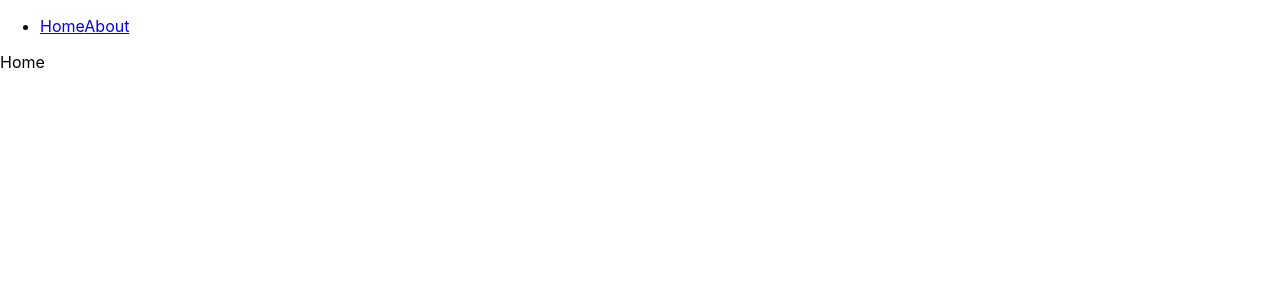
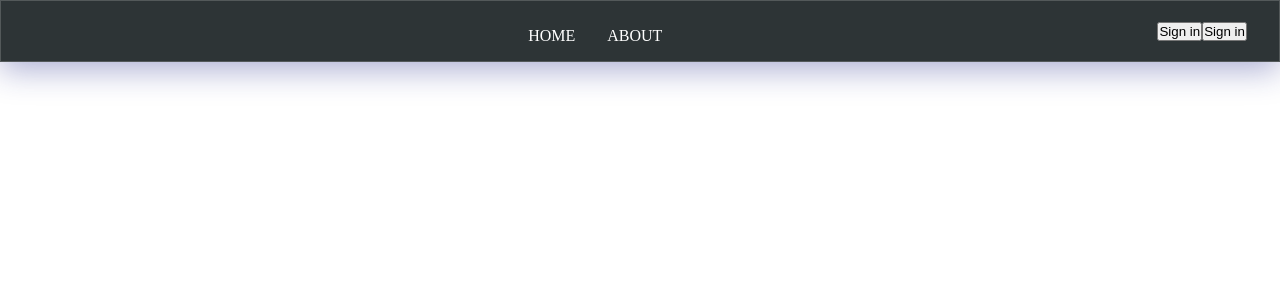
Before and after one commit to tufikhasan/inotes, a React (Create React App) app: page / in a window 1280 px wide. Shown: the top 300 px of the page. Built offline with nearby package versions, Linux system fonts and the light colour scheme.

Commit message:
navbar structure

```diff
--- a/src/App.scss
+++ b/src/App.scss
@@ -0,0 +1,22 @@
+.app__container {
+  width: 100%;
+  min-height: 100vh;
+  display: flex;
+  flex-direction: row;
+}
+.app__flex {
+  display: flex;
+  justify-content: center;
+  align-items: center;
+}
+.app__wrapper {
+  flex: 1;
+  width: 100%;
+  flex-direction: column;
+  padding: 4rem 2rem;
+  background-color: var(--secondary-color);
+
+  @media screen and (max-width: 450px) {
+    padding: 4rem 1rem 2rem;
+  }
+}
--- a/src/components/Navbar/Navbar.jsx
+++ b/src/components/Navbar/Navbar.jsx
@@ -5,12 +5,21 @@ import { Link } from "react-router-dom";
 const Navbar = () => {
   return (
     <>
-      <ul>
-        <li>
-          <Link to="/">Home</Link>
-          <Link to="/about">About</Link>
-        </li>
-      </ul>
+      <div className="app__navbar">
+        <div className="app__navbar-logo"></div>
+        <ul className="app__navbar-links">
+          {["home", "about"].map((item) => (
+            <li className="app__flex" key={`link-${item}`}>
+              <div />
+              <Link to={`/${item === "home" ? "" : item}`}>{item}</Link>
+            </li>
+          ))}
+        </ul>
+        <div className="app__navbar-sign-btns">
+          <button>Sign in</button>
+          <button>Sign in</button>
+        </div>
+      </div>
     </>
   );
 };
--- a/src/components/Navbar/Navbar.scss
+++ b/src/components/Navbar/Navbar.scss
@@ -0,0 +1,65 @@
+.app__navbar {
+  width: 100%;
+  display: flex;
+  justify-content: space-between;
+  align-items: center;
+  padding: 1rem 2rem;
+  background-color: var(--black-color);
+  box-shadow: 0 8px 32px 0 rgba(31, 38, 135, 0.37);
+  backdrop-filter: blur(4px);
+  -webkit-backdrop-filter: blur(4px);
+  border: 1px solid rgba(255, 255, 255, 0.18);
+  position: fixed;
+  z-index: 2;
+}
+.app__navbar-logo {
+  display: flex;
+  justify-content: flex-start;
+  align-items: center;
+  img {
+    height: 120px;
+    width: 30px;
+    @media screen and (min-width: 2000px) {
+      width: 180px;
+      height: 40px;
+    }
+  }
+}
+.app__navbar-links {
+  flex: 1;
+  display: flex;
+  justify-content: center;
+  align-items: center;
+  li {
+    margin: 0 1rem;
+    cursor: pointer;
+    flex-direction: column;
+    div {
+      width: 5px;
+      height: 5px;
+      background: transparent;
+      border-radius: 50%;
+      margin-bottom: 5px;
+    }
+    a {
+      color: var(--white-color);
+      text-decoration: none;
+      flex-direction: column;
+      text-transform: uppercase;
+      font-weight: 500;
+      transition: all 0.3s ease-in-out;
+      &:hover {
+        color: var(--secondary-color);
+      }
+    }
+
+    &:hover {
+      div {
+        background: var(--secondary-color);
+      }
+    }
+  }
+  @media screen and (max-width: 300px) {
+    display: none;
+  }
+}
--- a/src/container/Home/Home.jsx
+++ b/src/container/Home/Home.jsx
@@ -2,7 +2,11 @@ import React from "react";
 import "./Home.scss";
 
 const Home = () => {
-  return <div>Home</div>;
+  return (
+    <div className="">
+      <div>home</div>
+    </div>
+  );
 };
 
 export default Home;
--- a/src/index.css
+++ b/src/index.css
@@ -1,13 +1,26 @@
-body {
+@import url("https://fonts.googleapis.com/css2?family=Poppins:ital,wght@0,400;0,700;0,900;1,400;1,700;1,900&display=swap");
+
+:root {
+  --font-base: "Poppins", sans-serif;
+  --primary-color: #edf2f8;
+  --secondary-color: #e84393;
+  --black-color: #2d3436;
+  --gray-color: #6b7688;
+  --white-color: #ffffff;
+}
+* {
+  box-sizing: border-box;
+  padding: 0;
   margin: 0;
-  font-family: -apple-system, BlinkMacSystemFont, 'Segoe UI', 'Roboto', 'Oxygen',
-    'Ubuntu', 'Cantarell', 'Fira Sans', 'Droid Sans', 'Helvetica Neue',
-    sans-serif;
-  -webkit-font-smoothing: antialiased;
-  -moz-osx-font-smoothing: grayscale;
+  scroll-behavior: smooth;
 }
-
-code {
-  font-family: source-code-pro, Menlo, Monaco, Consolas, 'Courier New',
-    monospace;
+a {
+  text-decoration: none;
 }
+ul {
+  list-style: none;
+}
+img {
+  vertical-align: middle;
+  max-width: 100%;
+}
```
